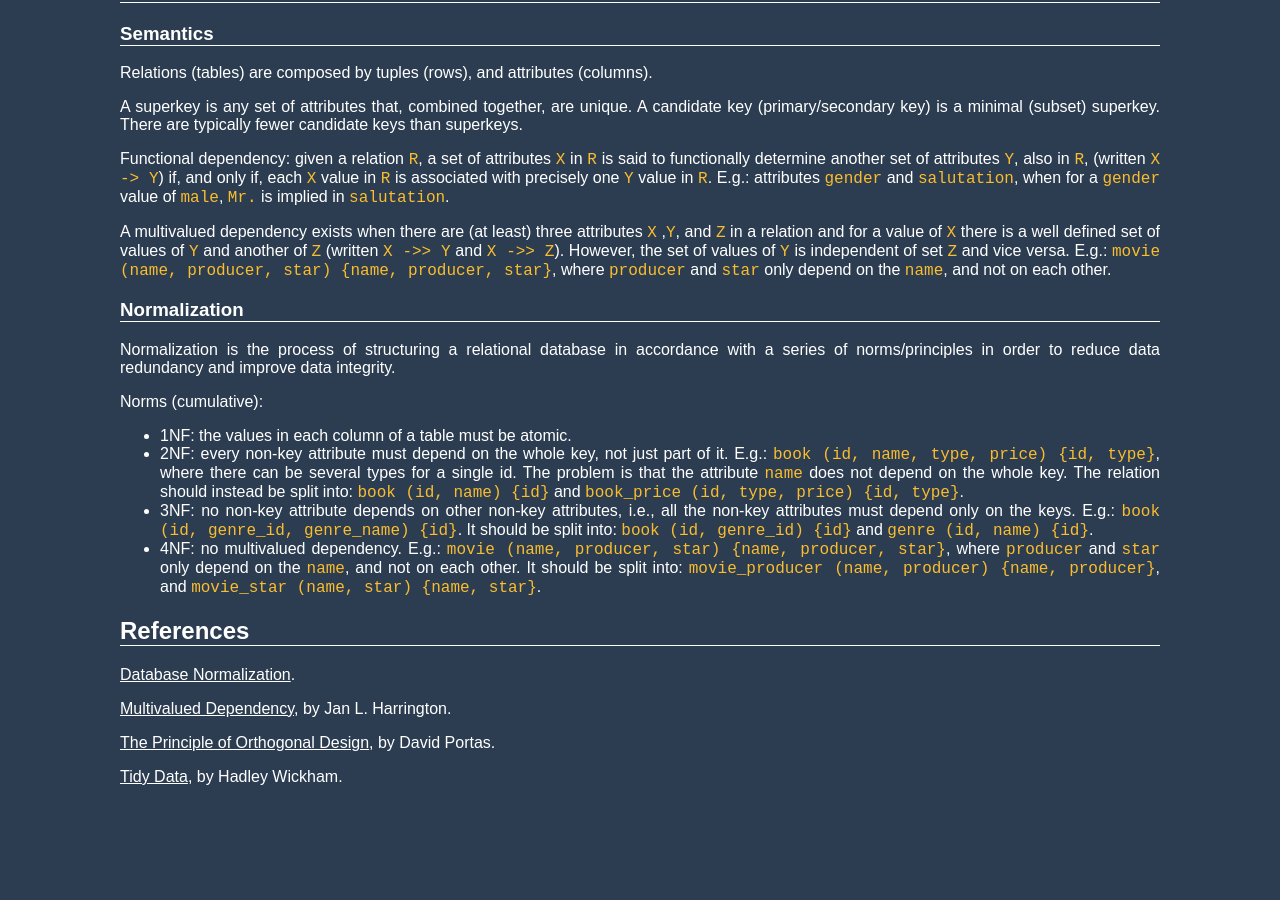
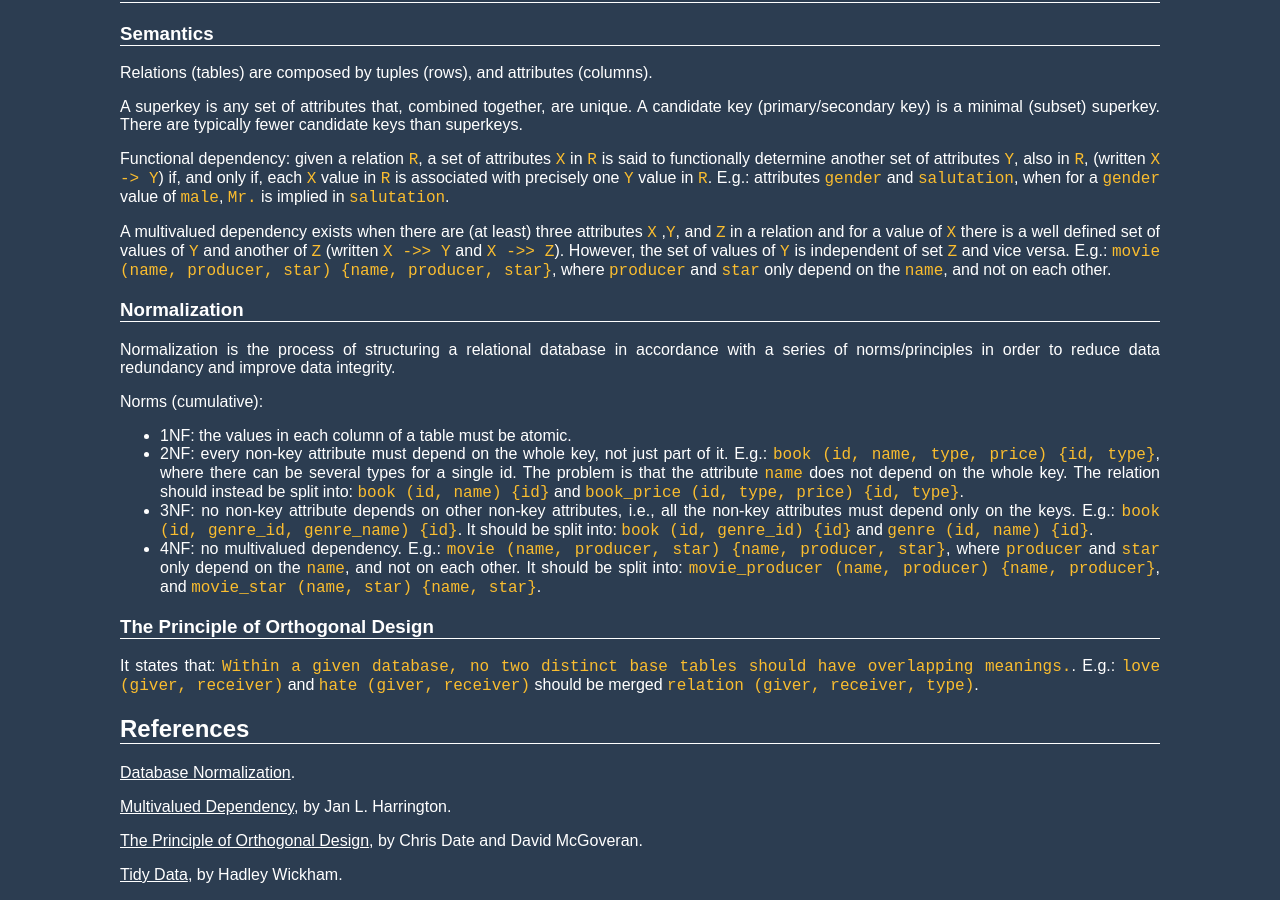
Before and after one commit to brunoroque06/brunoroque06.github.io, a Jekyll site: the page built from _pages/data.md, in a window 1280 px wide and 900 px high, scrolled down 813 px. Built offline with Jekyll 4.4.1, drawn with Linux system fonts in a browser that asks for light colours; before the commit the page ends 1615 px from its top, so only the background shows below that.

Commit message:
Add `The Principle of Orthogonal Design`

```diff
--- a/_pages/data.md
+++ b/_pages/data.md
@@ -52,12 +52,16 @@ Norms (cumulative):
 - 3NF: no non-key attribute depends on other non-key attributes, i.e., all the non-key attributes must depend only on the keys. E.g.: `book (id, genre_id, genre_name) {id}`. It should be split into: `book (id, genre_id) {id}` and `genre (id, name) {id}`.
 - 4NF: no multivalued dependency. E.g.: `movie (name, producer, star) {name, producer, star}`, where `producer` and `star` only depend on the `name`, and not on each other. It should be split into: `movie_producer (name, producer) {name, producer}`, and `movie_star (name, star) {name, star}`.
 
+### The Principle of Orthogonal Design
+
+It states that: `Within a given database, no two distinct base tables should have overlapping meanings.`. E.g.: `love (giver, receiver)` and `hate (giver, receiver)` should be merged `relation (giver, receiver, type)`.
+
 ## References
 
 [Database Normalization](https://en.wikipedia.org/wiki/Database_normalization#Normal_forms).
 
 [Multivalued Dependency](https://www.sciencedirect.com/topics/computer-science/multivalued-dependency), by Jan L. Harrington.
 
-[The Principle of Orthogonal Design](http://www.dpxo.net/articles/POD1.html), by David Portas.
+[The Principle of Orthogonal Design](https://web.archive.org/web/20100224075429/http://www.dbdebunk.com/page/page/622331.htm), by Chris Date and David McGoveran.
 
 [Tidy Data](https://vita.had.co.nz/papers/tidy-data.pdf), by Hadley Wickham.
```
